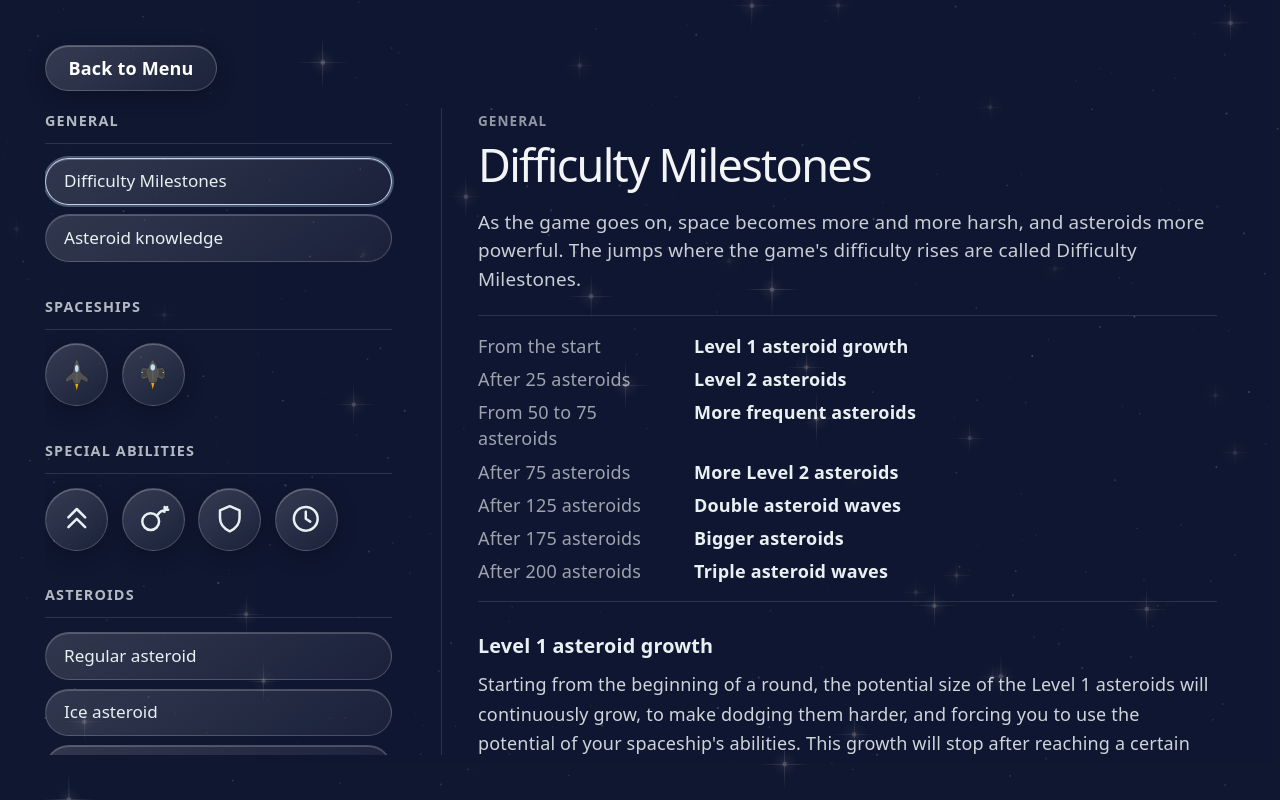
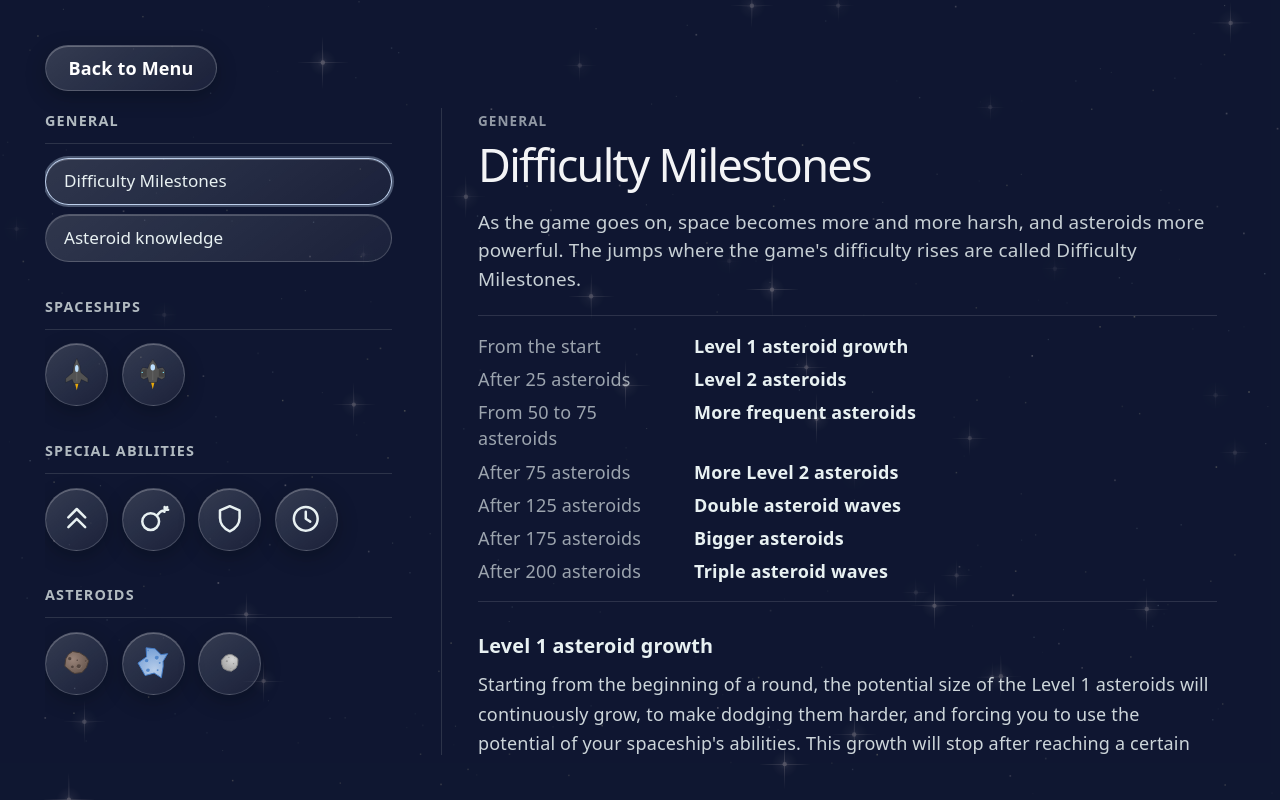
Before and after one commit to bechryko/spaceship-survival-3, a React (Vite) app: page /spaceship-survival-3/handbook in a window 1280 px wide. Built offline with nearby package versions, Linux system fonts and the light colour scheme.

Commit message:
Add icons to asteroids in handbook

```diff
--- a/src/Menu/CaptainsHandbook/CaptainsHandbook.tsx
+++ b/src/Menu/CaptainsHandbook/CaptainsHandbook.tsx
@@ -2,7 +2,7 @@ import './CaptainsHandbook.css';
 
 import { CSSProperties } from 'react';
 import { NavLink, useSearchParams } from 'react-router';
-import { EnginePower, SpaceshipIcon, SpecialAbilityIcon } from '../../components';
+import { AsteroidIcon, EnginePower, SpaceshipIcon, SpecialAbilityIcon } from '../../components';
 import { getSpaceshipDefinition } from '../SpaceshipSelect/spaceship-catalog';
 import StarBackground from '../StarBackground';
 import { HANDBOOK_ENTRIES, HANDBOOK_GROUPS, HandbookEntry } from './handbook-entries';
@@ -16,6 +16,10 @@ function EntryIcon({ entry, color }: { entry: HandbookEntry; color: string }) {
 
   if (entry.group === 'special-abilities' && entry.iconId) {
     return <SpecialAbilityIcon id={entry.iconId} />;
+  }
+
+  if (entry.group === 'asteroids' && entry.iconId) {
+    return <AsteroidIcon id={entry.iconId}></AsteroidIcon>;
   }
 
   return null;
--- a/src/Menu/CaptainsHandbook/handbook-entries.ts
+++ b/src/Menu/CaptainsHandbook/handbook-entries.ts
@@ -48,7 +48,7 @@ export const HANDBOOK_GROUPS: readonly HandbookGroup[] = [
   { id: 'general', title: 'General', icons: false },
   { id: 'spaceships', title: 'Spaceships', icons: true },
   { id: 'special-abilities', title: 'Special abilities', icons: true },
-  { id: 'asteroids', title: 'Asteroids', icons: false, borderlessIcons: false }
+  { id: 'asteroids', title: 'Asteroids', icons: true, borderlessIcons: true }
 ];
 
 export const HANDBOOK_ENTRIES: readonly HandbookEntry[] = [
--- /dev/null
+++ b/src/components/icons/AsteroidIcon.tsx
@@ -0,0 +1,151 @@
+import { useId } from 'react';
+
+type Point = readonly [number, number];
+type Crater = readonly [number, number, number];
+
+type AsteroidLook = {
+  body: readonly Point[];
+  craters: readonly Crater[];
+  gradient: { cx: number; cy: number; r: number; light: string; dark: string };
+  outline: string;
+  crater: string;
+  rim: string;
+};
+
+const ASTEROID_ICONS: Record<string, AsteroidLook> = {
+  regular: {
+    body: [
+      [-6.9, -18.9],
+      [-14.0, -14.0],
+      [-18.4, -6.6],
+      [-20.0, 5.6],
+      [-8.5, 15.4],
+      [-3.2, 17.9],
+      [8.8, 16.2],
+      [16.2, 7.6],
+      [20.0, -3.5],
+      [14.6, -10.6],
+      [5.1, -16.7]
+    ],
+    craters: [
+      [3.5, 5.9, 3.6],
+      [-11.7, -6.7, 2.9],
+      [-7.2, 6.9, 2.5],
+      [15.1, -2.8, 1.6],
+      [0.9, -4.2, 1.4]
+    ],
+    gradient: { cx: -6.8, cy: -5.8, r: 30.3, light: 'hsl(20 14% 54%)', dark: 'hsl(20 14% 34%)' },
+    outline: 'hsl(20 14% 25%)',
+    crater: 'hsl(18 14% 29%)',
+    rim: 'hsl(21 14% 59%)'
+  },
+
+  ice: {
+    body: [
+      [-11.1, -25.0],
+      [-10.3, -10.0],
+      [-24.7, 0.4],
+      [-12.7, 21.3],
+      [2.3, 17.2],
+      [14.3, 25.0],
+      [17.4, 5.8],
+      [17.2, -2.5],
+      [24.7, -15.2],
+      [13.8, -13.5],
+      [3.7, -23.3]
+    ],
+    craters: [
+      [6.8, -8.2, 3.4],
+      [-10.1, -3.4, 3.1],
+      [-7.9, 12.5, 3.1],
+      [11.7, 0.5, 1.7],
+      [8.2, 12.4, 1.7],
+      [-7.4, -20.1, 1.5]
+    ],
+    gradient: { cx: 2.6, cy: 12.1, r: 39.6, light: 'hsl(214 54% 82%)', dark: 'hsl(214 54% 64%)' },
+    outline: 'hsl(214 54% 52%)',
+    crater: 'hsl(214 54% 56%)',
+    rim: 'hsl(214 55% 86%)'
+  },
+
+  iron: {
+    body: [
+      [-0.9, -14.0],
+      [-7.1, -11.8],
+      [-13.6, -4.5],
+      [-13.5, 2.1],
+      [-10.6, 9.6],
+      [-3.8, 13.1],
+      [2.8, 14.0],
+      [10.2, 9.1],
+      [13.1, 2.9],
+      [13.6, -4.9],
+      [12.0, -8.5],
+      [4.1, -13.3]
+    ],
+    craters: [
+      [-4.8, -2.3, 1.8],
+      [-1.4, -8.8, 1.3],
+      [6.4, 1.8, 1.3],
+      [2.0, 10.4, 1.2],
+      [-4.8, 3.6, 0.8],
+      [8.1, -7.2, 0.6]
+    ],
+    gradient: { cx: 4.3, cy: -6.1, r: 21.6, light: 'hsl(0 0% 83%)', dark: 'hsl(0 0% 64%)' },
+    outline: 'hsl(0 0% 54%)',
+    crater: 'hsl(0 0% 58%)',
+    rim: 'hsl(0 0% 88%)'
+  }
+};
+
+const OUTLINE_WIDTH = 1.6;
+
+const toPoints = (points: readonly Point[]): string => points.map(([x, y]) => `${x},${y}`).join(' ');
+
+const rimPath = ([cx, cy, r]: Crater): string => {
+  const radius = r * 1.1;
+  const end = (125 * Math.PI) / 180;
+  return `M ${cx + radius} ${cy} A ${radius} ${radius} 0 0 1 ${cx + Math.cos(end) * radius} ${cy + Math.sin(end) * radius}`;
+};
+
+type Props = {
+  id: string;
+};
+
+export function AsteroidIcon({ id }: Props) {
+  const gradientId = `asteroid-gradient-${useId().replace(/:/g, '')}`;
+  const asteroid = ASTEROID_ICONS[id] ?? ASTEROID_ICONS.regular;
+  const { gradient } = asteroid;
+
+  return (
+    <svg viewBox="-28 -28 56 56" aria-hidden="true" focusable="false">
+      <defs>
+        <radialGradient id={gradientId} gradientUnits="userSpaceOnUse" cx={gradient.cx} cy={gradient.cy} r={gradient.r}>
+          <stop offset="0" stopColor={gradient.light} />
+          <stop offset="1" stopColor={gradient.dark} />
+        </radialGradient>
+      </defs>
+
+      <polygon
+        points={toPoints(asteroid.body)}
+        fill={`url(#${gradientId})`}
+        stroke={asteroid.outline}
+        strokeWidth={OUTLINE_WIDTH}
+        strokeLinejoin="round"
+      />
+
+      {asteroid.craters.map(crater => (
+        <g key={`${crater[0]},${crater[1]}`}>
+          <circle cx={crater[0]} cy={crater[1]} r={crater[2]} fill={asteroid.crater} />
+          <path
+            d={rimPath(crater)}
+            fill="none"
+            stroke={asteroid.rim}
+            strokeWidth={Math.max(0.45, crater[2] * 0.22)}
+            strokeLinecap="round"
+          />
+        </g>
+      ))}
+    </svg>
+  );
+}
--- a/src/components/icons/index.ts
+++ b/src/components/icons/index.ts
@@ -1,3 +1,4 @@
+export * from './AsteroidIcon';
 export * from './HandbookIcon';
 export * from './SpaceshipIcon';
 export * from './SpecialAbilityIcon';
```
